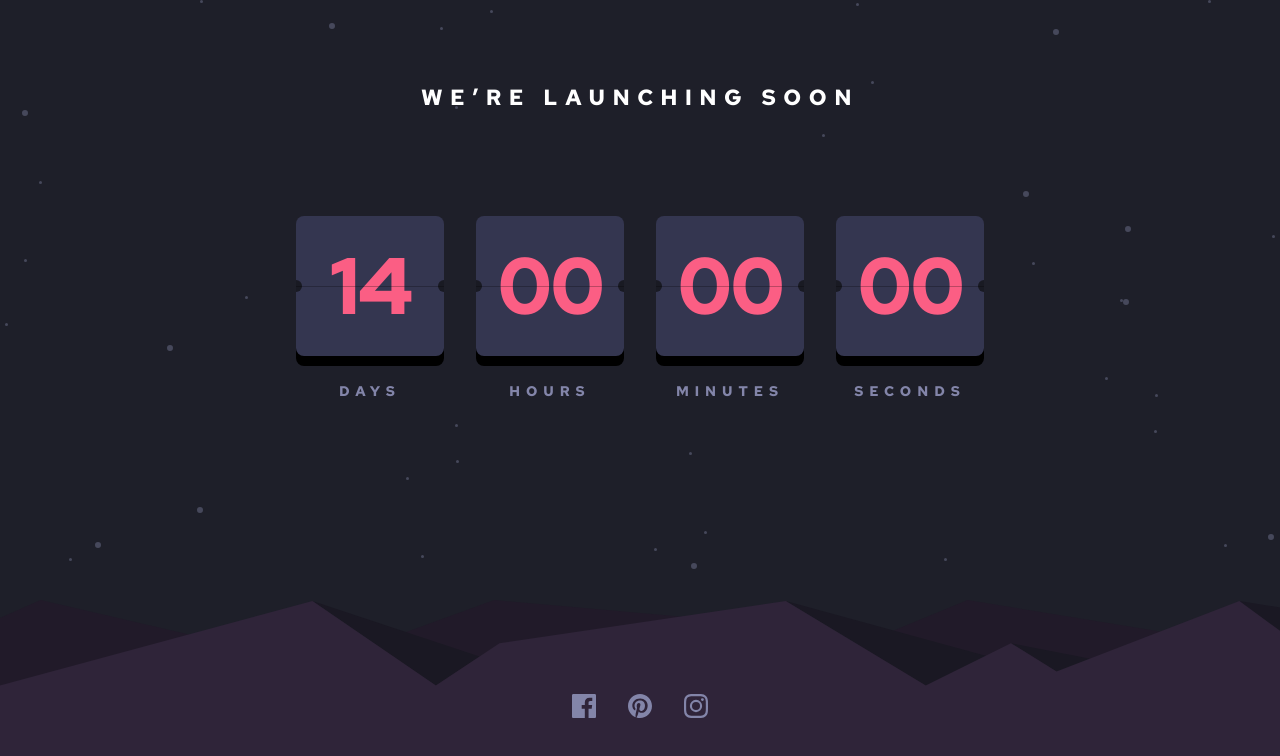
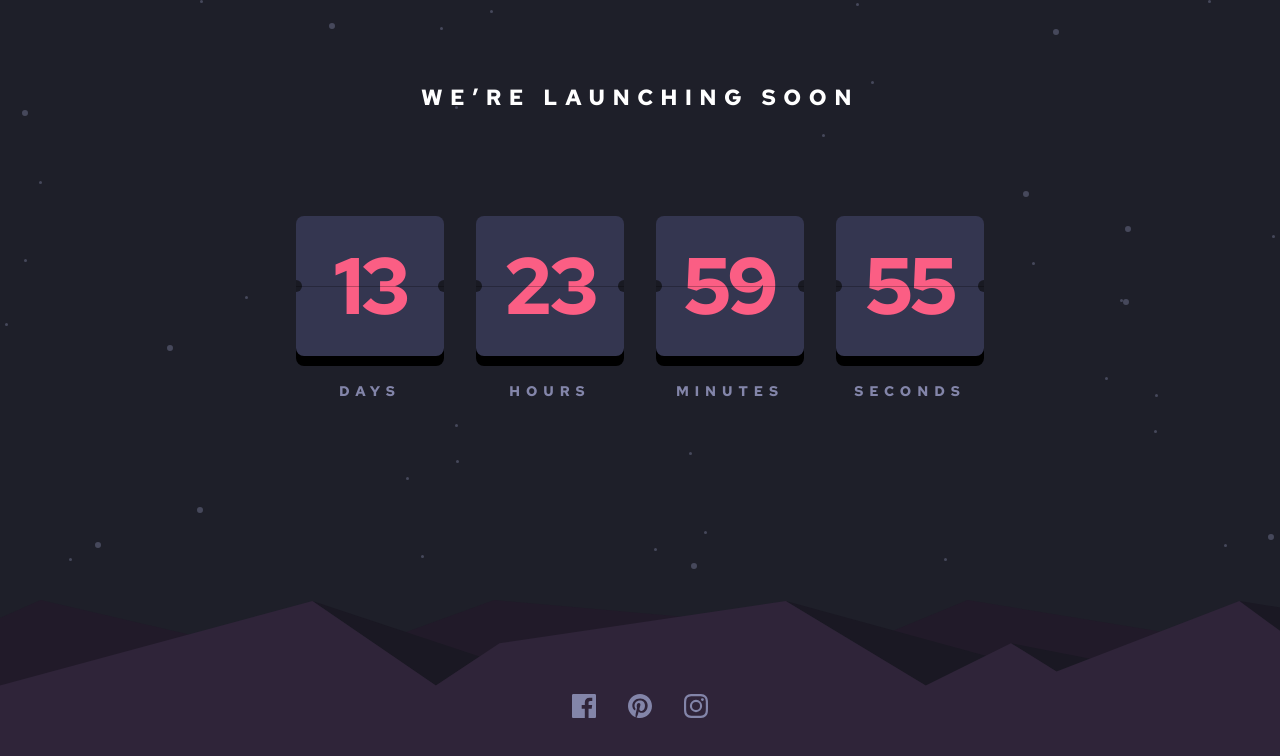
Before and after one commit to kachkacha2003/Launch-countdown-timer, a plain HTML site: page index.html in a window 1280 px wide. Drawn offline with Linux system fonts and the light colour scheme.

Commit message:
save file

```diff
--- a/index.html
+++ b/index.html
@@ -22,7 +22,7 @@
 
       <div class="full a">
         <div class="box">
-          <h2>14</h2>
+          <h2 class="first">14</h2>
           <div class="oval"></div>
           <div class="oval1"></div>
           <hr />
@@ -31,7 +31,7 @@
       </div>
       <div class="full b">
         <div class="box">
-          <h2>00</h2>
+          <h2 class="second">00</h2>
           <div class="oval"></div>
           <div class="oval1"></div>
           <hr />
@@ -40,7 +40,7 @@
       </div>
       <div class="full b">
         <div class="box">
-          <h2>00</h2>
+          <h2 class="third">00</h2>
           <div class="oval"></div>
           <div class="oval1"></div>
           <hr />
@@ -49,7 +49,7 @@
       </div>
       <div class="full b">
         <div class="box">
-          <h2>00</h2>
+          <h2 class="forth">00</h2>
           <div class="oval"></div>
           <div class="oval1"></div>
           <hr />
@@ -69,5 +69,6 @@
 
 
   </div>
+  <script src="./index.js"></script>
   </body>
 </html>
--- /dev/null
+++ b/index.js
@@ -0,0 +1,42 @@
+"use strict";
+
+let forth = document.querySelector(".forth");
+let first = document.querySelector(".first");
+let second = document.querySelector(".second");
+let third = document.querySelector(".third");
+let text = 60;
+let text1 = 13;
+let text2 = 23;
+let text3 = 59;
+
+let time = setInterval(() => {
+  first.textContent = text1;
+  second.textContent = text2;
+
+  if (text2 == 0 && text3 == 0 && text == 0) {
+    first.textContent = text1;
+  }
+
+  text--;
+  if (text == 0 && text1 == 0 && text2 == 0 && text3 == 0) {
+    clearInterval(time);
+  }
+  third.textContent = text3;
+
+  forth.textContent = text;
+
+  if (text2 == 0 && text3 == 0 && text == 0) {
+    text1--;
+    text2 = 24;
+  }
+
+  if (text3 == 0 && text == "0") {
+    text2--;
+    text3 = 60;
+  }
+
+  if (text == 0) {
+    text3--;
+    text = 60;
+  }
+}, 1000);
--- a/style.css
+++ b/style.css
@@ -30,6 +30,7 @@ justify-content: space-around;
 
 
 }
+
 .inside{
   display: flex;
 
```
